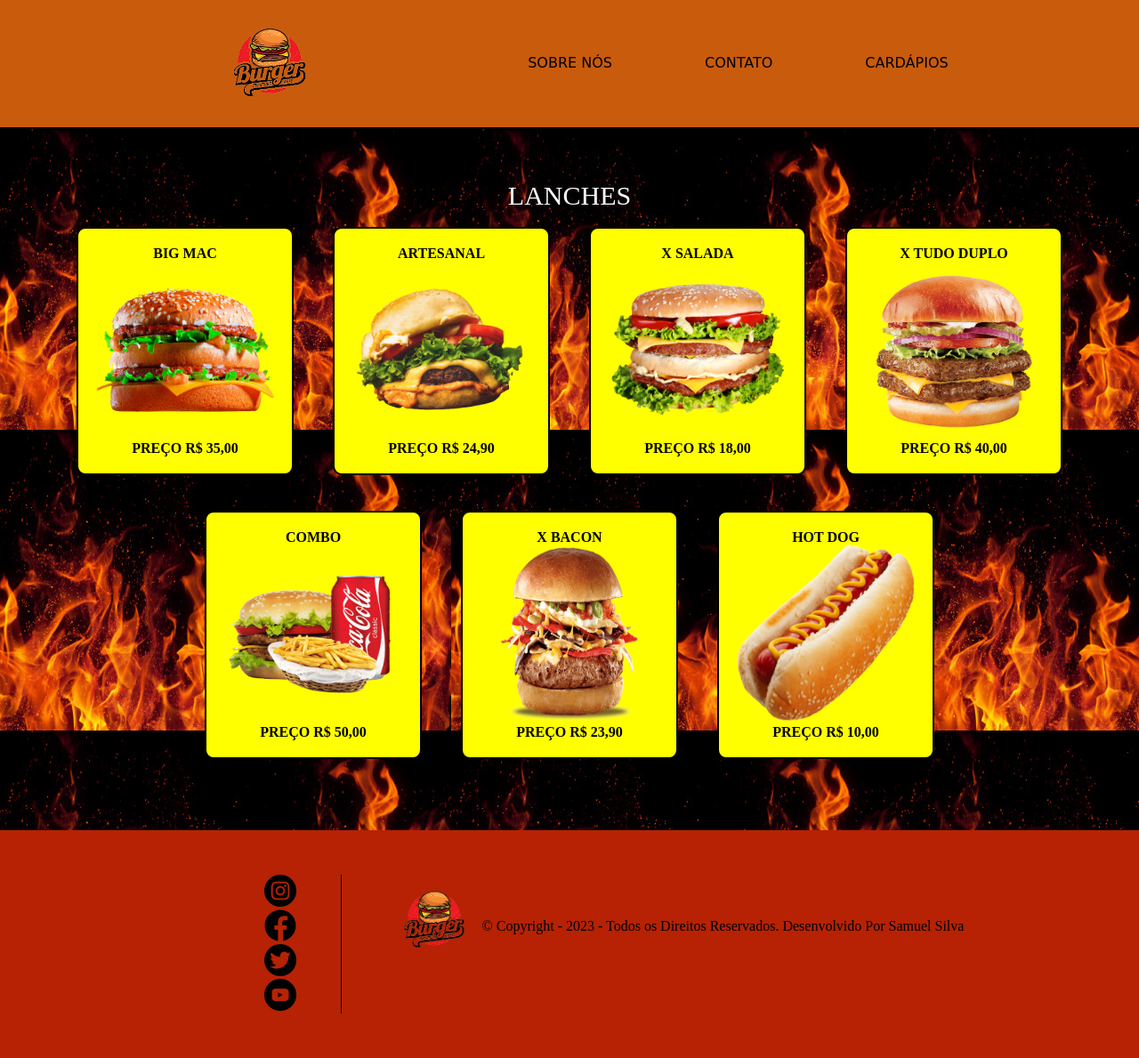
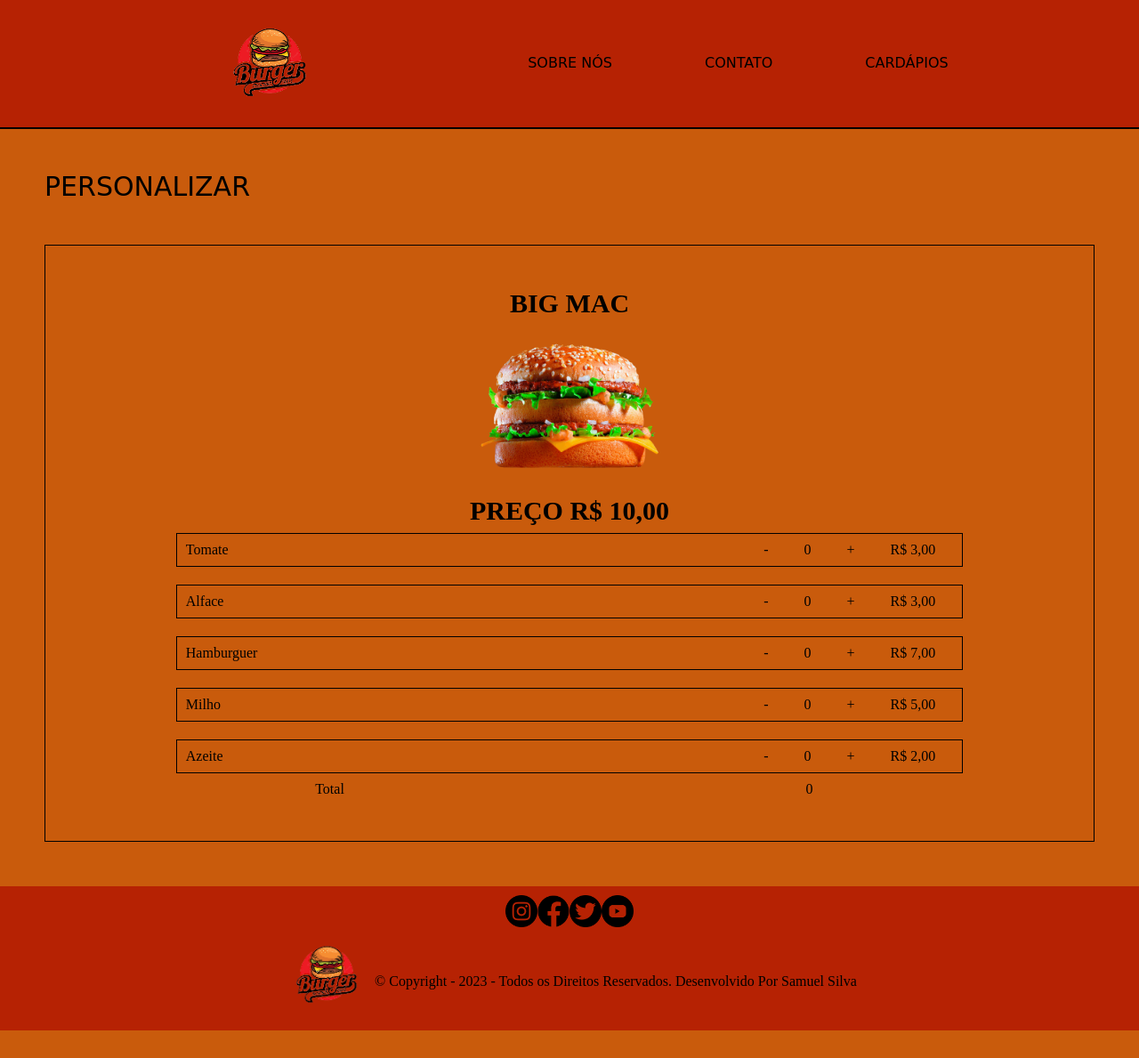
Before and after one commit to smlsilva/lanchonete, a PHP site: page / in a window 1280 px wide; the page is wider, and only the part inside the window is pictured. Shown: that part at 89% size. After the commit the page ends 1158 px from the top of that part, so only its background shows below. Run offline with PHP 8.4, Linux system fonts and the light colour scheme.

Commit message:
includePrices

```diff
--- a/components/footer/footer.css
+++ b/components/footer/footer.css
@@ -1,18 +1,12 @@
 footer
 {
     text-align: center;
-    padding: 50px 0;
+    padding: 10px 0;
     background: #b62203;
 }
 
-.sociais, .direitos {
-    display: inline-block;
-}
-
-.sociais {
-    padding: 0 50px;
-    margin: 0 50px;
-    border-right: 1px solid;
+.sociais > ul {
+    display: inline-flex;
 }
 
 .direitos
--- a/components/header/header.css
+++ b/components/header/header.css
@@ -1,9 +1,8 @@
 header
 {
-    width: 860px;
     margin: 0 auto;
     overflow-x: hidden;
-    background: #c95B0C;
+    background: #b62203;
     padding: 10px 18% 10px 19%;
     border-bottom: 2px solid #000;
 }
--- a/index.php
+++ b/index.php
@@ -6,6 +6,7 @@
         <title>Lanchonete</title>
         <link rel="stylesheet" href="reset.css">
         <link rel="stylesheet" href='style.css'>
+        <script src="https://code.jquery.com/jquery-3.6.3.min.js" integrity="sha256-pvPw+upLPUjgMXY0G+8O0xUf+/Im1MZjXxxgOcBQBXU=" crossorigin="anonymous"></script>
     </head>
     <body>
         <?php
@@ -15,6 +16,7 @@
             <p id="cardapios"></p>
             <div class="cardapios-restaurante">
                 <h2>Lanches</h2>
+                <div class="container-lanches">
                     <ul onclick="personalizar(this)">
                         <li><h2>Big Mac</h2></li>
                         <li><img src="./assets/img/lanche_big.png" alt="big_lanche" width="200px" height="200px"></li>
@@ -51,6 +53,35 @@
                         <li>Preço R$ 10,00</li>
                     </ul>
                 </div>
+            </div>
+            <div class="personalizar">
+                <h2>Personalizar</h2>
+                <div class="informations">
+                    <div class="selecionado">
+                        <p>Big Mac</p>
+                        <img src="./assets/img/lanche_big.png" alt="big_lanche" width="200px" height="200px">
+                        <p>Preço R$ 10,00</p>
+                    </div>
+                    <div class="ingredientes">
+                        <div class="ingredient">
+                            <p class="nome">Tomate <div class="quantidade"><p onclick="subtrair(this)">-</p><p class="valor" id="tomate">0</p><p onclick="somar(this)">+</p><p>R$ 3,00</p></div></p>
+                        </div>
+                        <div class="ingredient">
+                            <p class="nome">Alface <div class="quantidade"><p onclick="subtrair(this)">-</p><p class="valor" id="alface">0</p><p onclick="somar(this)">+</p><p>R$ 3,00</p></div></p>
+                        </div>
+                        <div class="ingredient">
+                            <p class="nome">Hamburguer <div class="quantidade"><p onclick="subtrair(this)">-</p><p class="valor" id="hamburguer">0</p><p onclick="somar(this)">+</p><p>R$ 7,00</p></div></p>
+                        </div>
+                        <div class="ingredient">
+                            <p class="nome">Milho <div class="quantidade"><p onclick="subtrair(this)">-</p><p class="valor" id="milho">0</p><p onclick="somar(this)">+</p><p>R$ 5,00</p></div></p>
+                        </div>
+                        <div class="ingredient">
+                            <p class="nome">Azeite <div class="quantidade"><p onclick="subtrair(this)">-</p><p class="valor" id="azeite">0</p><p onclick="somar(this)">+</p><p>R$ 2,00</p></div></p>
+                        </div>
+                        <p style="width: 50%; display: inline-block;">Total <p style="width: 50%; display: inline-block;">0</p></p>
+                    </div>
+                </div>
+            </div>
         </main>
         <?php
             require_once('./components/footer/footer.php');
@@ -65,6 +96,37 @@
                 let valor = preco[9] + preco[10];
                 console.log(parseInt(valor))
             }
+
+            function total()
+            {
+
+            }
+
+            function subtrair(e)
+            {
+                const id = $(e)[0].nextSibling.id;
+                let valor = parseInt($("#"+id)[0].outerText);
+
+                if(valor > 0)
+                {
+                    $("#"+id)[0].innerText = valor - 1
+                }
+            }
+
+            function somar(e)
+            {
+               const id = $(e)[0].parentNode.children[1].id;
+               let valor = parseInt($("#"+id)[0].outerText);
+               $("#"+id)[0].innerText = valor + 1;
+               let stringPreco = $(e)[0].parentNode.firstElementChild.parentNode.lastElementChild.innerText;
+               let preco = stringPreco[3] + stringPreco[4] + stringPreco[5] + stringPreco[6];
+
+               console.log(parseFloat(preco))
+            }
+
+            setTimeout(() => {
+                console.log($(".selecionado"))
+            }, "1000")
         </script>
     </body>
 </html>
--- a/style.css
+++ b/style.css
@@ -5,29 +5,30 @@
 body
 {
     overflow-x: hidden;
+    background-color: #c95B0C;
 }
 
-main
+.cardapios-restaurante > h2, .personalizar > h2
 {
-    padding: 10px;
-    background: url('./assets/img/background.jpg');
-    text-align: center;
-}
-
-.cardapios-restaurante > h2
-{
+    font-family: cursive;
     font-size: 30px;
-    color: #fff;
+    color: #000;
     text-transform: uppercase;
+    margin: 0 0 0 50px;
 }
 
 .cardapios-restaurante
 {
     display: inline-block;
     margin: 50px 0;
+    display: none;
 }
 
-.cardapios-restaurante ul {
+.container-lanches {
+    text-align: center;
+}
+
+.container-lanches ul {
     display: inline-block;
     text-align: center;
     text-transform: uppercase;
@@ -47,3 +48,56 @@ main
     cursor: pointer;
     background: #ffa;
 }
+
+.personalizar {
+    margin: 50px 0;
+}
+
+.informations {
+    margin: 50px;
+    padding: 50px;
+    border: 1px solid #000;
+}
+
+.ingredientes, .selecionado, .ingredient, .ingredient > p, .quantidade, .quantidade > p {
+    display: inline-block;
+}
+
+.selecionado
+{
+    width: 100%;
+    text-align: center;
+}
+
+.selecionado > p
+{
+    font-weight: bold;
+    font-size: 30px;
+    text-transform: uppercase;
+}
+
+.ingredientes {
+    text-align: center;
+    width: 100%;
+}
+
+.ingredient {
+    width: 80%;
+    padding: 10px;
+    border: 1px solid;
+    margin: 10px;
+    text-align: left;
+}
+
+.ingredient > .nome, .quantidade {
+    width: 50%;
+}
+
+.quantidade {
+    text-align: end;
+}
+
+.quantidade > p {
+    margin: 0 20px;
+    cursor: pointer;
+}
```
Lines whose indentation alone changed are shown as unchanged.
